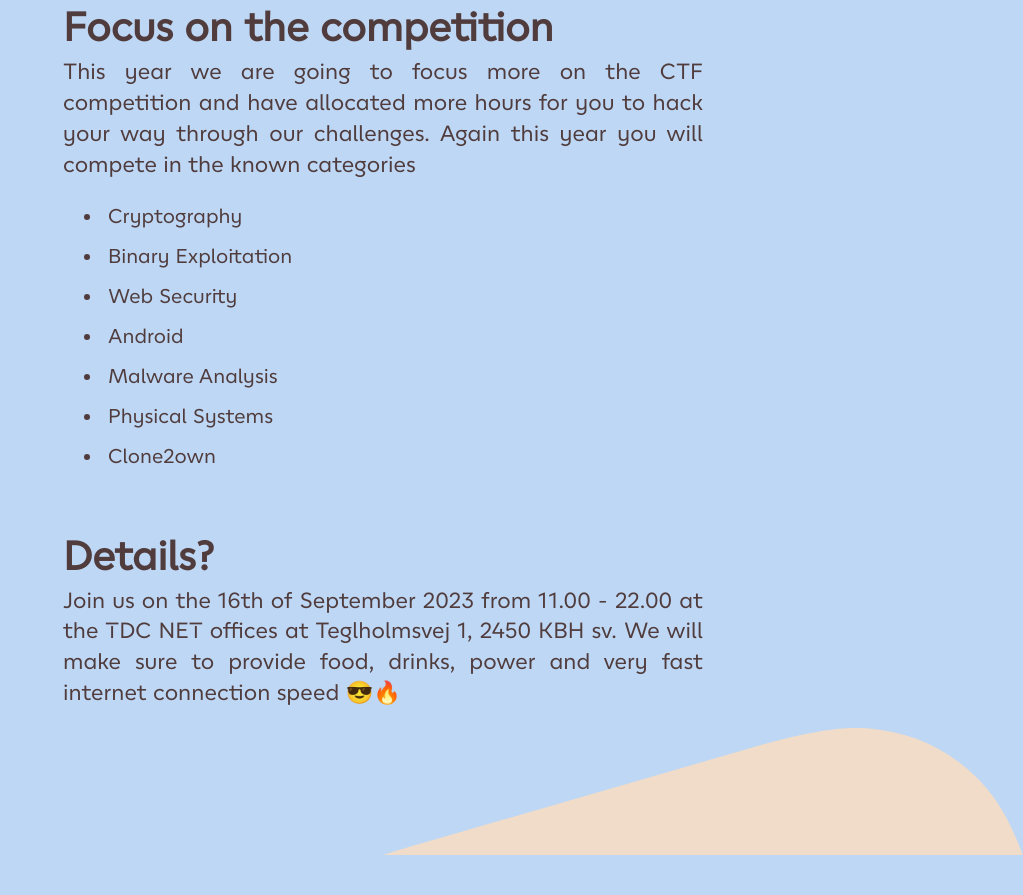
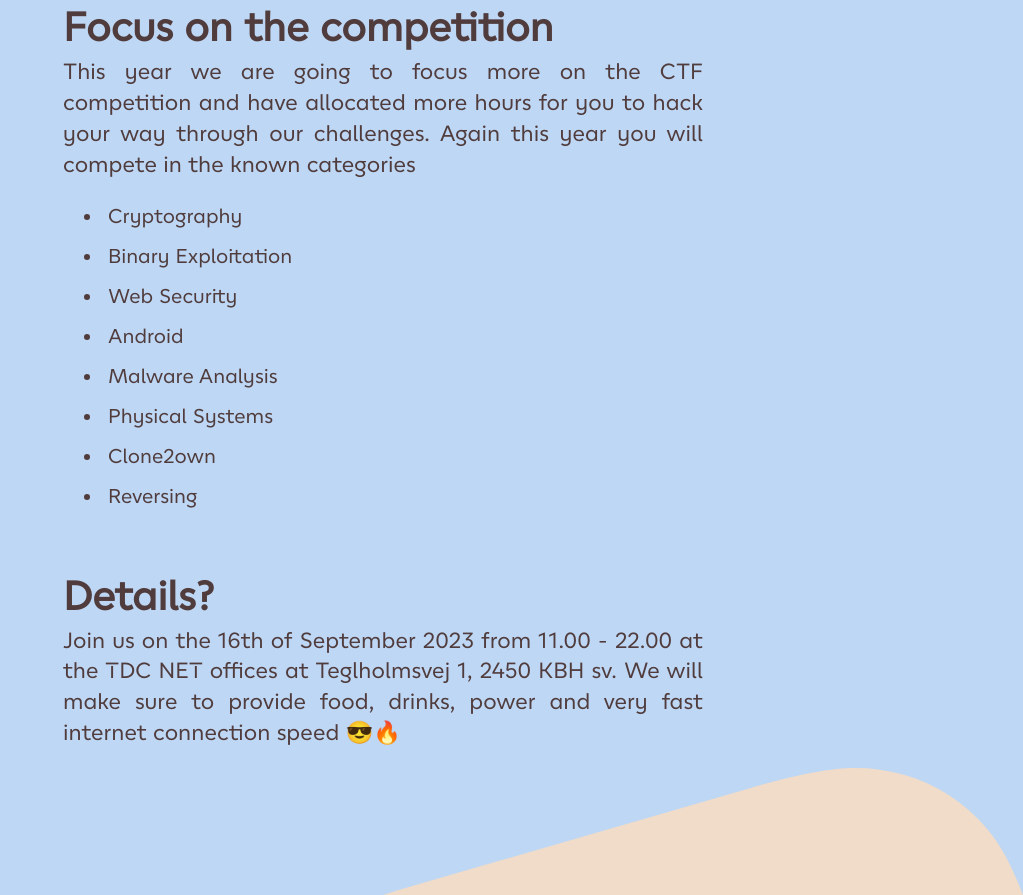
Before and after one commit to ehotdc/ehotdc.github.io, a plain HTML site: page index.html in a window 1280 px wide. Shown: the part 642-1537 px from the top of the page, without its empty margins (257-1280 px from the left). Before the commit the page ends 1497 px from the top, so only its background shows below. Drawn offline with Linux system fonts and the light colour scheme; files whose address does not match are found by name.

Commit message:
also reversing

```diff
--- a/index.html
+++ b/index.html
@@ -42,6 +42,7 @@
             <li>Malware Analysis</li>
             <li>Physical Systems</li>
             <li>Clone2own</li>
+            <li>Reversing</li>
         </ul>
     </section>
     <section>
```
